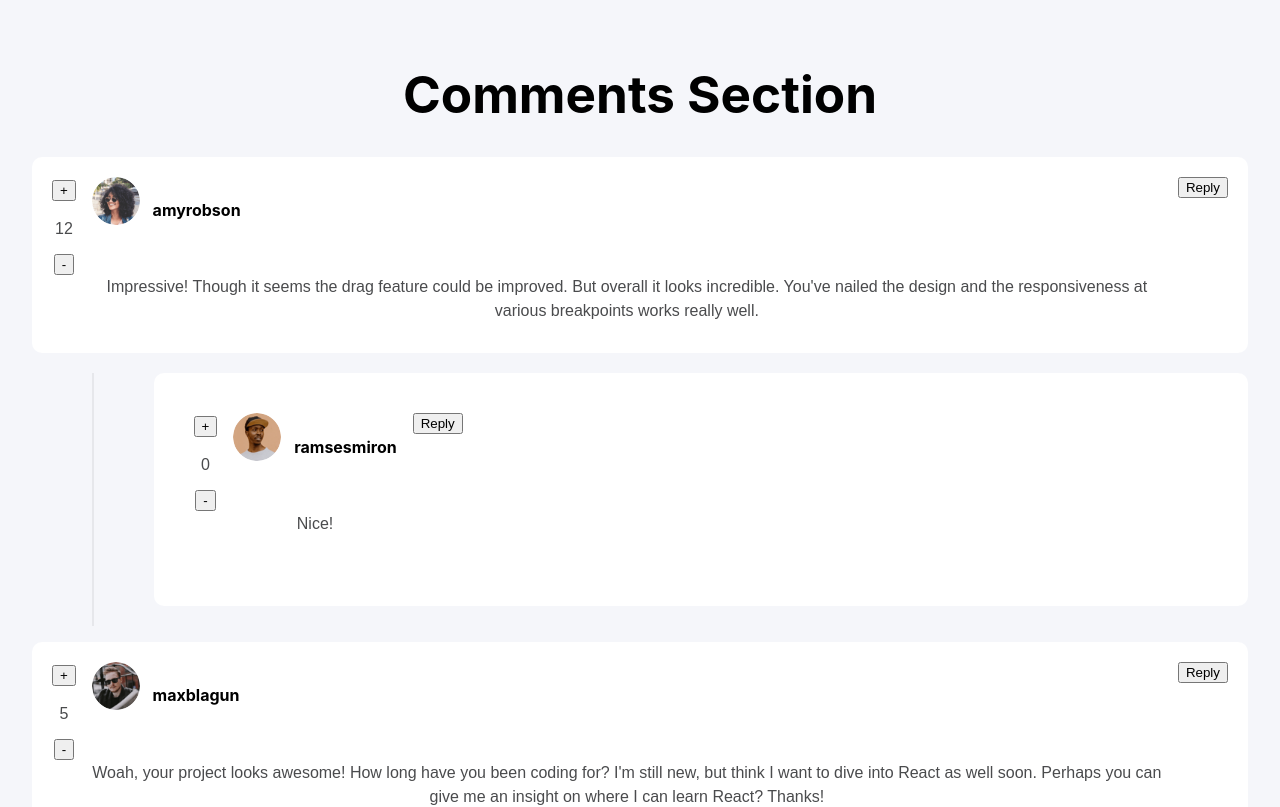
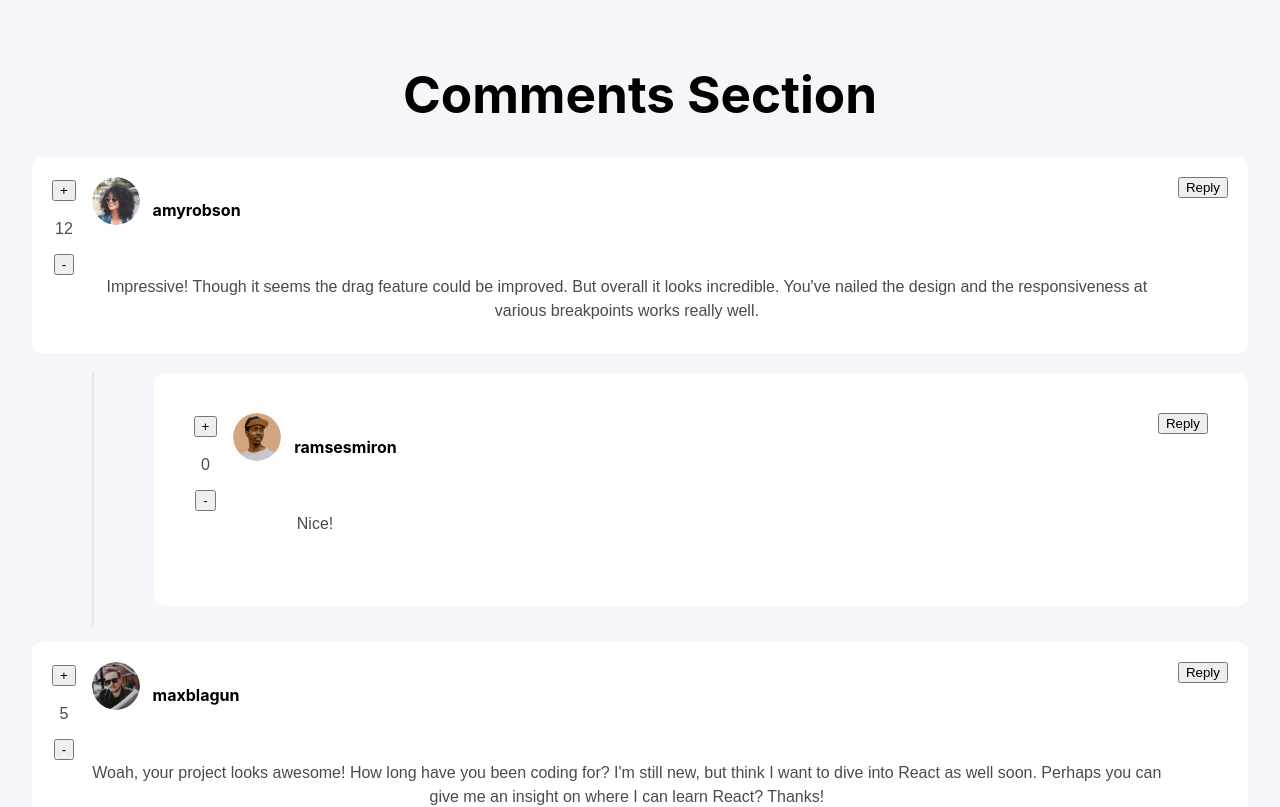
Before and after one commit to JordiBustos/frontendmentorChallenges, a React (Vite) app in the folder comments-section/: page / in a window 1280 px wide. Shown: the top 807 px of the page. Built offline with nearby package versions, Linux system fonts and the light colour scheme.

Commit message:
Adjust reply button

```diff
--- a/comments-section/src/components/Comment/Comment.jsx
+++ b/comments-section/src/components/Comment/Comment.jsx
@@ -22,7 +22,7 @@ const Comment = ({ comment }) => {
   };
 
   return (
-    <article>
+    <article className="comment-container">
       <div className='comment-box'>
         <Counter upvotes={comment.upvotes} />
         <div className="comment-box--user">
--- a/comments-section/src/components/Comment/comment.css
+++ b/comments-section/src/components/Comment/comment.css
@@ -1,3 +1,7 @@
+.comment-container {
+  width:100%;
+}
+
 .comment-box {
   background-color: white;
   border-radius: 10px;
@@ -39,4 +43,5 @@
 
 .reply-button {
   align-self: start;
+  margin-left: auto;
 }
```
